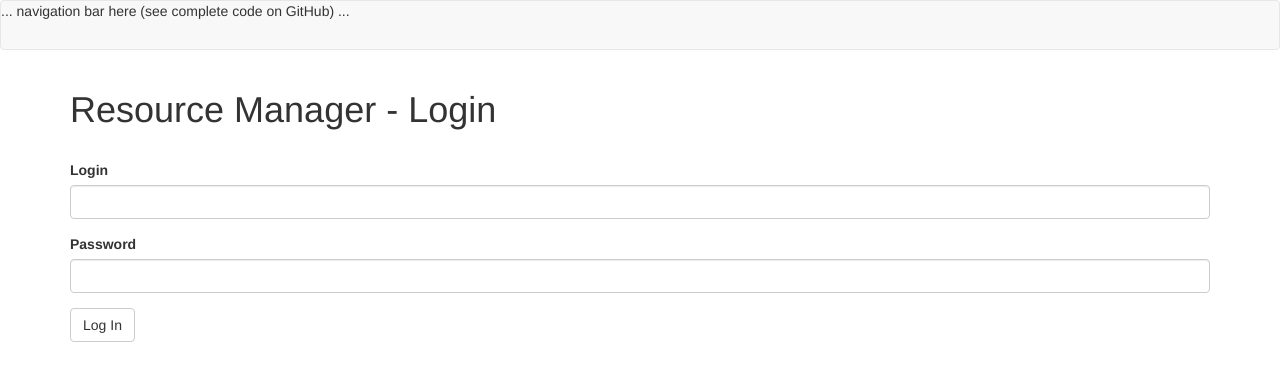
After one commit to darekbx/raspberry-resource-manager, a Flask app: page /login in a window 1280 px wide. The commit adds this page. Shown: the top 381 px of the page. Run offline with Flask 2, Linux system fonts and the light colour scheme; some libraries are stand-ins or nearby versions.

Commit message:
Added Login Form, added bootstrap

```diff
--- /dev/null
+++ b/app/forms.py
@@ -0,0 +1,23 @@
+from flask_wtf import FlaskForm
+from wtforms import StringField, PasswordField, SubmitField
+from wtforms.validators import DataRequired
+
+from app.models import User
+
+class LoginForm(FlaskForm):
+	name = StringField('Login', validators = [DataRequired()])
+	password = PasswordField('Password', validators = [DataRequired()])
+	submit = SubmitField('Log In')
+
+	def validate(self):
+		initial_validation = super(LoginForm, self).validate()
+		if not initial_validation:
+			return False
+		user = User.query.filter_by(name=self.name.data).first()
+		if not user:
+			self.name.errors.append('Unknown name')
+			return False
+		if not user.verify_password(self.password.data):
+			self.password.errors.append('Invalid password')
+			return False
+		return True
--- a/app/templates/base.html
+++ b/app/templates/base.html
@@ -1,11 +1,25 @@
-<!DOCTYPE html>
-<html lang="en">
-<head>
-    <title>Resource Manager</title>
-</head>
-<body>
-	Header
-	{% block content %}{% endblock %}
-	Footer
-</body>
-</html>
+{% extends 'bootstrap/base.html' %}
+
+{% block title %}
+    Resource Manager
+{% endblock %}
+
+{% block navbar %}
+    <nav class="navbar navbar-default">
+        ... navigation bar here (see complete code on GitHub) ...
+    </nav>
+{% endblock %}
+
+{% block content %}
+    <div class="container">
+        {% with messages = get_flashed_messages() %}
+        {% if messages %}
+            {% for message in messages %}
+            <div class="alert alert-info" role="alert">{{ message }}</div>
+            {% endfor %}
+        {% endif %}
+        {% endwith %}
+
+        {% block app_content %}{% endblock %}
+    </div>
+{% endblock %}
--- a/app/templates/index.html
+++ b/app/templates/index.html
@@ -1,6 +1,6 @@
 {% extends "base.html" %}
 {% block content %}
-	<br />
-	Index inside block, name: {{ name }}!
-	<br />
+	<h3>
+	Numer of the users in db: {{ name }}
+	</h3>
 {% endblock %}
--- /dev/null
+++ b/app/templates/login.html
@@ -0,0 +1,15 @@
+{% extends "base.html" %}
+{% import "bootstrap/wtf.html" as wtf %}
+{% block app_content %}
+
+<div class="row-fluid">
+	<div class="span12">
+
+		<h1>Resource Manager - Login</h1>
+		<br />
+		{{ wtf.quick_form(form, form_type='horizontal', horizontal_columns=('lg', 1, 4)) }}
+
+	</div>
+</div>
+
+{% endblock %}
--- a/app/views.py
+++ b/app/views.py
@@ -1,11 +1,36 @@
 from app import app
-from flask import render_template
+from flask import render_template, redirect
 
+from app.forms import LoginForm
 from app import models
+from app import login_manager
+from flask_login import login_user, logout_user, login_required
 
 @app.route('/')
+@login_required
 def index():
 
 	users = models.User.query.all()
 
 	return render_template('index.html', name="{0}".format(len(users)))
+
+@login_manager.user_loader
+def load_user(user_id):
+    return models.User.query.get(user_id)
+
+@app.route("/logout")
+@login_required
+def logout():
+    logout_user()
+    return redirect("/login")
+
+@app.route('/login', methods=["GET", "POST"])
+def login():
+	form = LoginForm()
+	if form.validate_on_submit():
+		user = models.User.query.filter_by(name=form.name.data).first()
+		if user is not None and user.verify_password(form.password.data):
+			login_user(user)
+			return redirect("/")
+
+	return render_template('login.html', form=form)
--- a/configuration.json
+++ b/configuration.json
@@ -2,5 +2,6 @@
 	"DEBUG": true,
 	"RESOURCES-DIRECTORY": "/resource-manager-files",
 	"SQLALCHEMY_DATABASE_URI": "sqlite:///resource-manager.db",
-	"SQLALCHEMY_TRACK_MODIFICATIONS": false
+	"SQLALCHEMY_TRACK_MODIFICATIONS": false,
+	"SECRET_KEY": "dummy_secret"
 }
--- a/requirements.txt
+++ b/requirements.txt
@@ -1,2 +1,6 @@
 Flask
 Flask-SQLAlchemy
+Flask-WTF
+Flask-Bootstrap
+Flask-Login
+WTForms
```
Also changed, not shown: app/__init__.py (+7 -1 lines), app/models.py (+16 -0 lines), app/templates/_util.html (added, +11 -0 lines).
